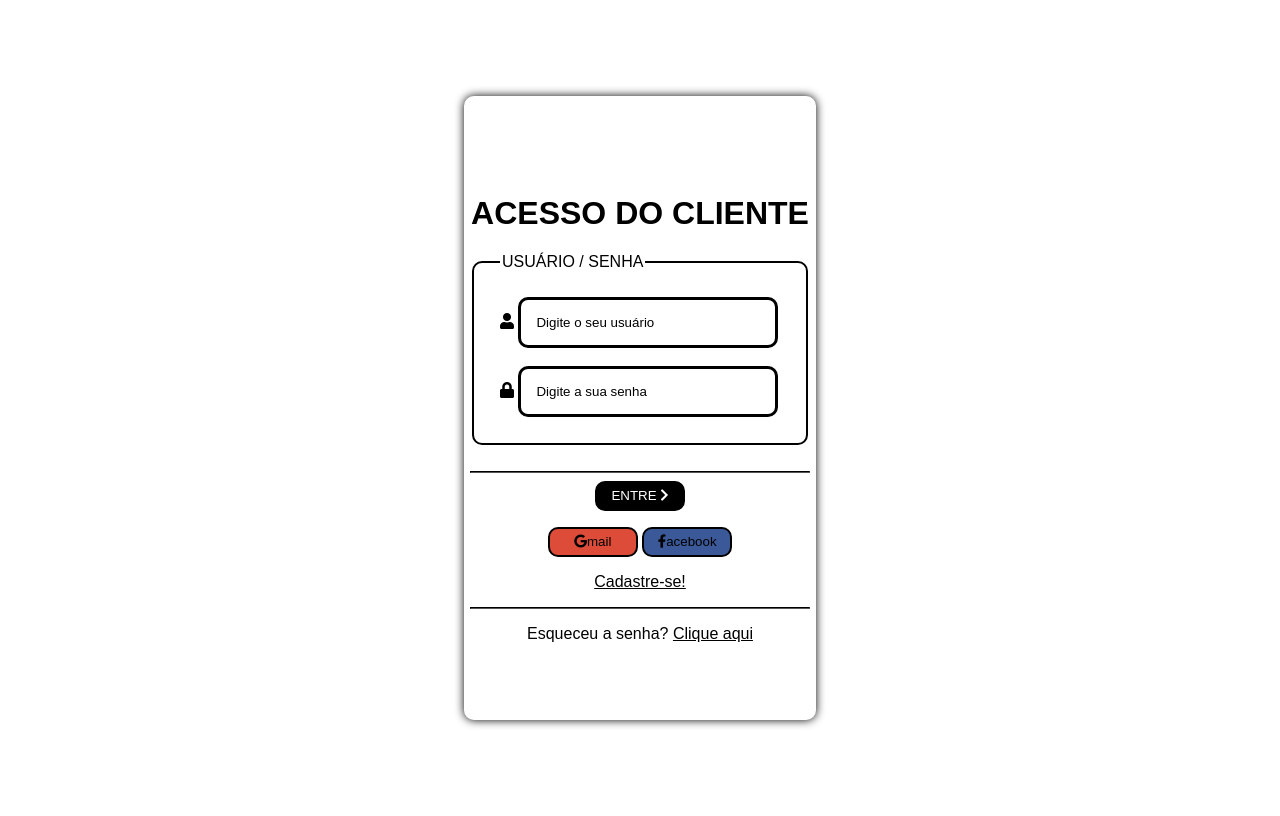
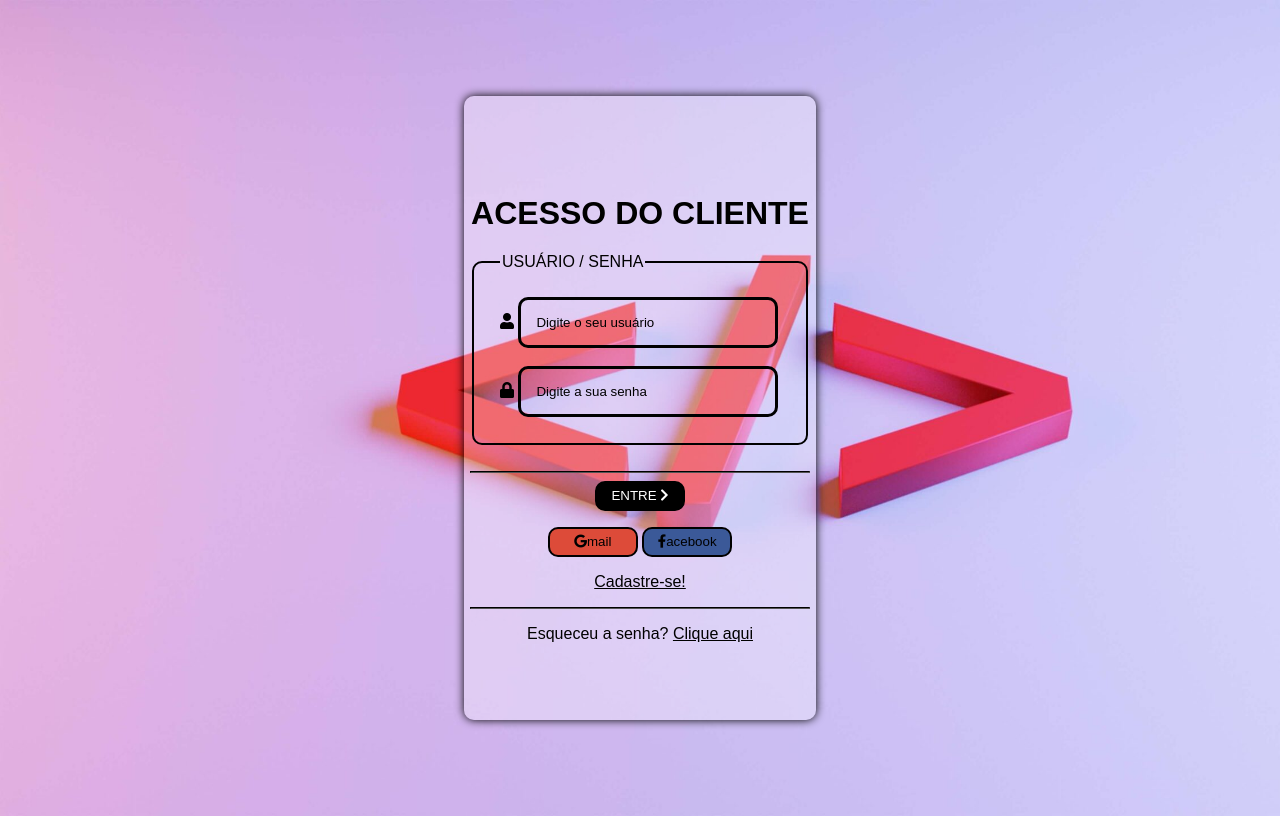
Before and after one commit to renanfersil/tela-login, a plain HTML site: page index.html in a window 1280 px wide. Drawn offline with Linux system fonts and the light colour scheme.

Commit message:
Update style.css

```diff
--- a/style.css
+++ b/style.css
@@ -3,7 +3,7 @@ body {
     align-items: center;
     justify-content: center;
     height: 100vh;
-    background-image: url("../Imagens/mapa.jpg");
+    background-image: url("/Imagens/cod.jpg");
     background-size: cover;
     font-family: 'arial', sans-serif;
   }
```
